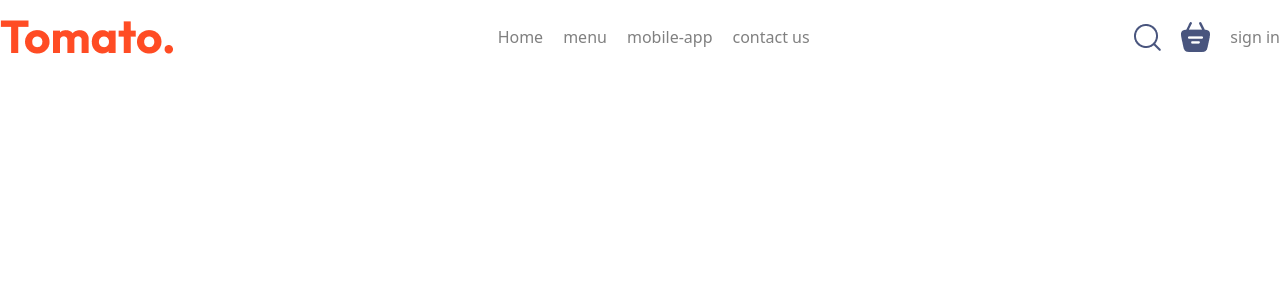
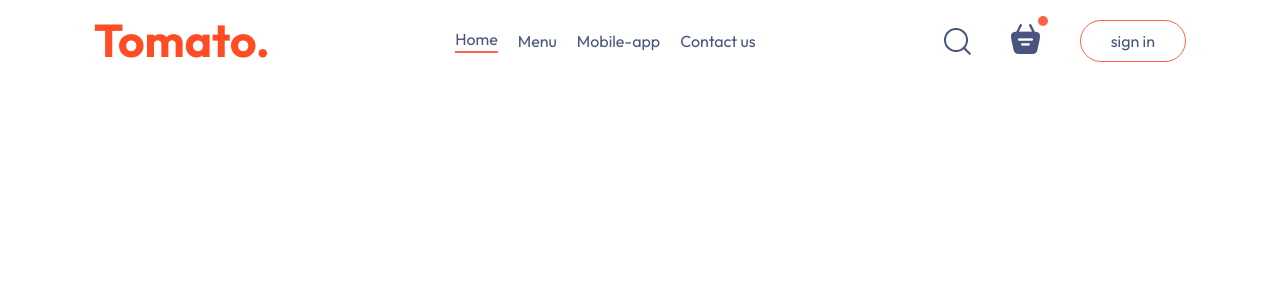
Before and after one commit to Shaurya0786/Food-Delivery-Application, a React (Vite) app in the folder frontend/: page / in a window 1280 px wide. Shown: the top 300 px of the page. Built offline with nearby package versions, Linux system fonts and the light colour scheme.

Commit message:
Completed Navbar Component

```diff
--- a/frontend/src/components/navbar/Navbar.jsx
+++ b/frontend/src/components/navbar/Navbar.jsx
@@ -1,22 +1,29 @@
-import React from 'react'
+import React, { useState } from 'react'
 import { assets } from '../../assets/assets'
 import './navbar.css'
 
 function Navbar () {
+
+  const [menu,setMenu] = useState("Home")
+
+  function setNavMenu(e){
+    console.log(e.target.innerHTML)
+    setMenu(e.target.innerHTML)
+  }
   return (
     <div className='navbar'>
       <img src={assets.logo} alt="" className='logo w-37'/>
-      <ul className='navbar-menu'>
-        <li>Home</li>
-        <li>menu</li>
-        <li>mobile-app</li>
-        <li>contact us</li>
+      <ul className='navbar-menu' >
+        <li onClick={setNavMenu} className={menu=="Home"?"active":""} >Home</li>
+        <li onClick={setNavMenu} className={menu=="Menu"?"active":""}  >Menu</li>
+        <li onClick={setNavMenu} className={menu=="Mobile-app"?"active":""}>Mobile-app</li>
+        <li onClick={setNavMenu} className={menu=="Contact us"?"active":""}>Contact us</li>
       </ul>
       <div className="navbar-right">
         <img src={assets.search_icon} alt="" />
-        <div>
+        <div className='navbar-basket-icon'>
             <img src={assets.basket_icon} alt="" />
-            {/* <div> </div> */}
+            <div className='dot'></div>
         </div>
         <button className='navbar-button'>sign in</button>
       </div>
--- a/frontend/src/components/navbar/navbar.css
+++ b/frontend/src/components/navbar/navbar.css
@@ -1,23 +1,51 @@
 .navbar{
     display: flex;
-    justify-content: space-between;
+    justify-content: space-around;
     align-items: center;
     padding-top: 20px;
 }
 .navbar-menu{
     display: flex;
+    text-decoration: none;
     justify-content: space-between;
     align-items: center;
-    color: gray;
+    list-style-type: none;
+    color: #49557e;
+    cursor: pointer;
     gap: 20px;
 }
 .navbar-right{
     display: flex;
     justify-content: space-around;
     align-items: center;
-    gap: 20px;
+    gap: 40px;
 }
 .navbar-button{
-    background-color: transparent;
-    color: gray;
+    background-color: white;
+    color: #49557e;
+    font-size: 16px;
+    padding: 10px 30px;
+    border: 1px solid tomato;
+    border-radius: 30px;
+    transition: 0.3s;
 }
+.navbar-button:hover{
+    background-color: tomato;
+    color: white;
+}
+.navbar>.navbar-menu>.active{
+    padding-bottom: 2px;
+    border-bottom: 2px solid tomato;
+}
+.navbar-basket-icon{
+    position: relative;
+}
+.navbar-basket-icon .dot{
+    position: absolute;
+    min-width: 10px;
+    right: -8px;
+    top: -8px;;
+    min-height: 10px;
+    border-radius: 20px;
+    background-color: tomato;
+}
--- a/frontend/src/index.css
+++ b/frontend/src/index.css
@@ -1,12 +1,10 @@
-@tailwind base;
-@tailwind components;
-@tailwind utilities;
-
+@import url('https://fonts.googleapis.com/css2?family=Outfit:wght@100..900&display=swap');
 
 *{
   padding: 0;
   margin: 0;
   box-sizing: border-box;
+  font-family: Outfit;
 }
 body{
   min-height: 100vh;
```
